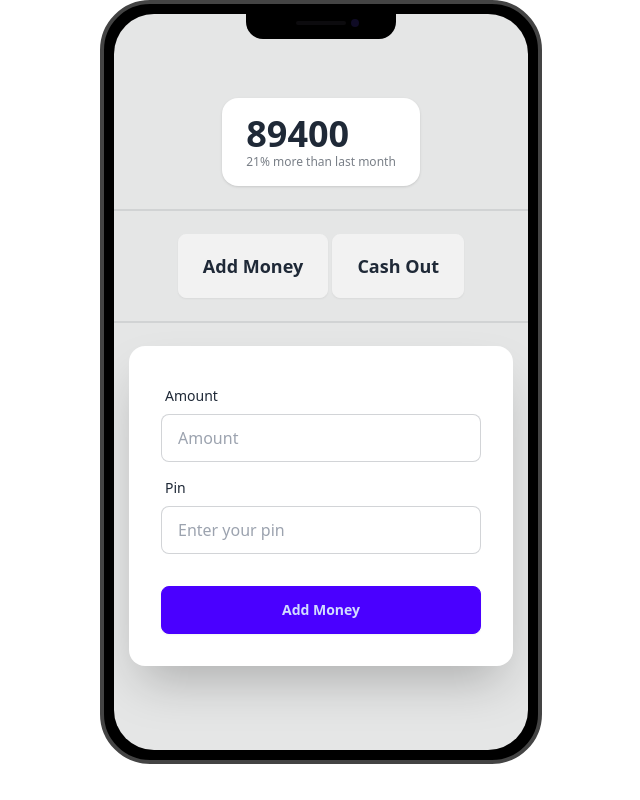
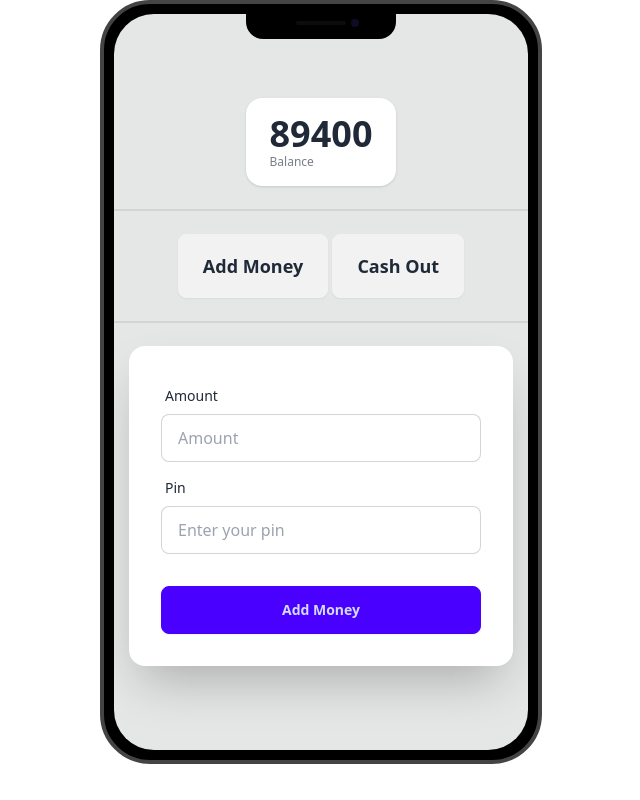
Before and after one commit to Shadmans-World/payoo-mfs-repo, a plain HTML site: page home.html in a window 1280 px wide. Shown: the whole page, without its empty margins (319-959 px from the left). Drawn offline with nearby package versions, Linux system fonts and the light colour scheme.

Commit message:
final commit(2)

```diff
--- a/home.html
+++ b/home.html
@@ -21,7 +21,7 @@
             <div class="stats shadow">
               <div class="stat">
                 <div id="available-money" class="stat-value">89400</div>
-                <div class="stat-desc">21% more than last month</div>
+                <div class="stat-desc">Balance</div>
               </div>
             </div>
             <div class="divider"></div>
```
